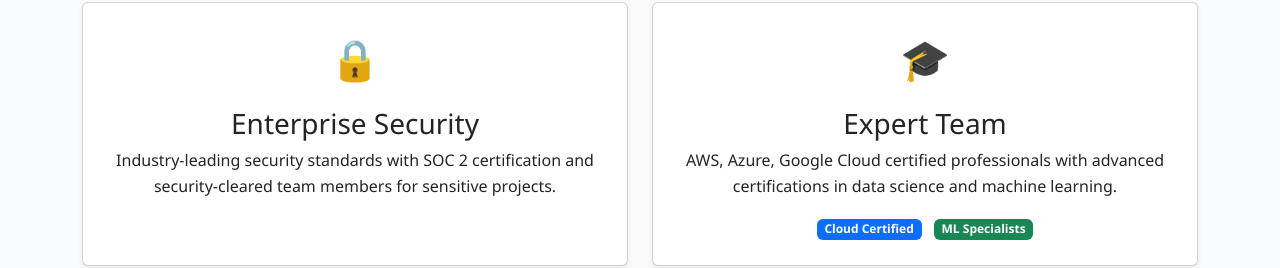
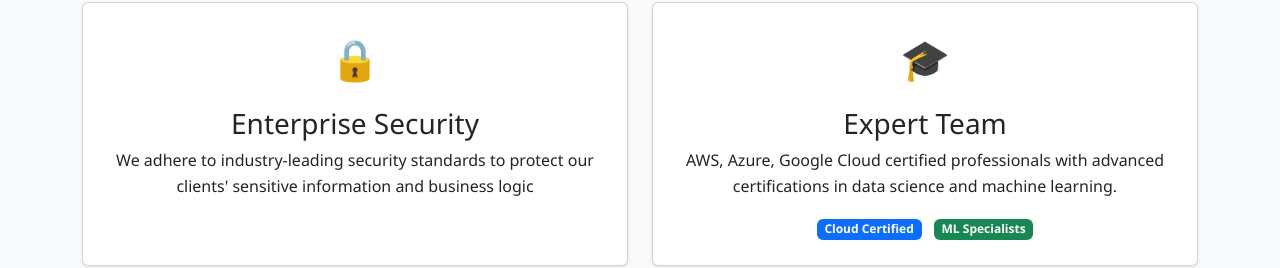
Before and after one commit to darefat/kfsquare, a website: page index.html in a window 1280 px wide. Shown: the part 2083-2351 px from the top of the page. Drawn offline with nearby package versions, Linux system fonts and the light colour scheme.

Commit message:
update the verbage for Enterprise security

```diff
--- a/index.html
+++ b/index.html
@@ -209,7 +209,9 @@
                         <div class="credential-card card h-100 p-4 shadow-sm">
                             <div class="credential-icon fs-1 text-center mb-3">🔒</div>
                             <h3 class="text-center">Enterprise Security</h3>
-                            <p class="text-center">Industry-leading security standards with SOC 2 certification and security-cleared team members for sensitive projects.</p>
+                            <!-- <p class="text-center">Industry-leading security standards with SOC 2 certification and security-cleared team members for sensitive projects.</p> -->
+                            <p class="text-center">We adhere to industry-leading security standards to protect our clients' sensitive information and business logic</p>
+
                             <div class="credential-details text-center">
                                 <!-- <span class="badge bg-warning">SOC 2 Certified</span> -->
                             </div>
```
